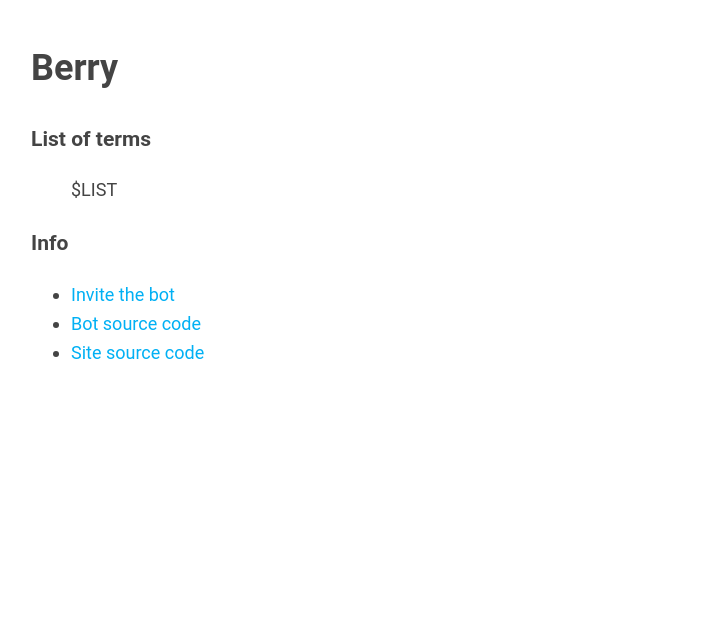
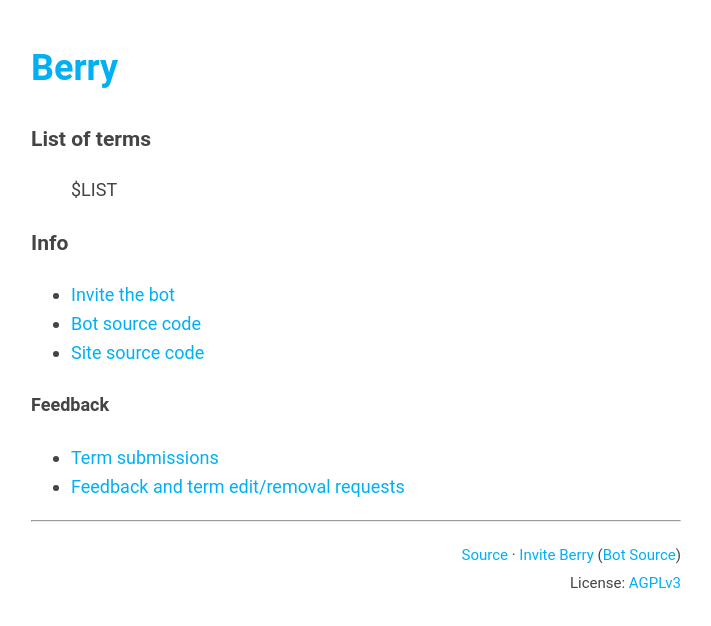
Before and after one commit to Starshine113/berry-site, a website: page frontend/index.html in a window 1280 px wide. Shown: the whole page, without its empty margins (284-995 px from the left). Drawn offline with Linux system fonts and the light colour scheme.

Commit message:
add form links + footer to pages

```diff
--- a/frontend/index.html
+++ b/frontend/index.html
@@ -10,7 +10,7 @@
 </head>
 
 <body>
-    <h1>Berry</h1>
+    <h1><a href="/">Berry</a></h1>
     <div class="terms">
         <h3>List of terms</h3>
         <ul>
@@ -24,6 +24,26 @@
             <li><a href="https://github.com/Starshine113/berry">Bot source code</a></li>
             <li><a href="https://github.com/Starshine113/berry-site">Site source code</a></li>
         </ul>
+        <h4>Feedback</h4>
+        <ul>
+            <li><a
+                    href="https://docs.google.com/forms/d/e/1FAIpQLSdsa4SmmJomil0cx8o7UHyNkR0tUtKTrkh_oCqAJ6nIHcry0Q/viewform?usp=sf_link">Term
+                    submissions</a></li>
+            <li><a
+                    href="https://docs.google.com/forms/d/e/1FAIpQLScgRC2-fjZAnF3CSb_Mr2rtUPJFnCPXMcCsjxXXTioW_uve_g/viewform?usp=sf_link">Feedback
+                    and term edit/removal requests</a></li>
+        </ul>
+    </div>
+    <div class="footer">
+        <hr />
+        <p style="text-align: right;">
+            <small>
+                <a href="https://github.com/Starshine113/berry-site">Source</a> &middot;
+                <a href="https://berry.starshines.xyz/invite">Invite Berry</a>
+                (<a href="https://github.com/Starshine113/berry">Bot Source</a>)<br />
+                License: <a href="https://www.gnu.org/licenses/agpl-3.0.html">AGPLv3</a>
+            </small>
+        </p>
     </div>
 </body>
 
```
Also changed, not shown: frontend/404.html (+17 -2 lines), frontend/term.html (+17 -2 lines).
